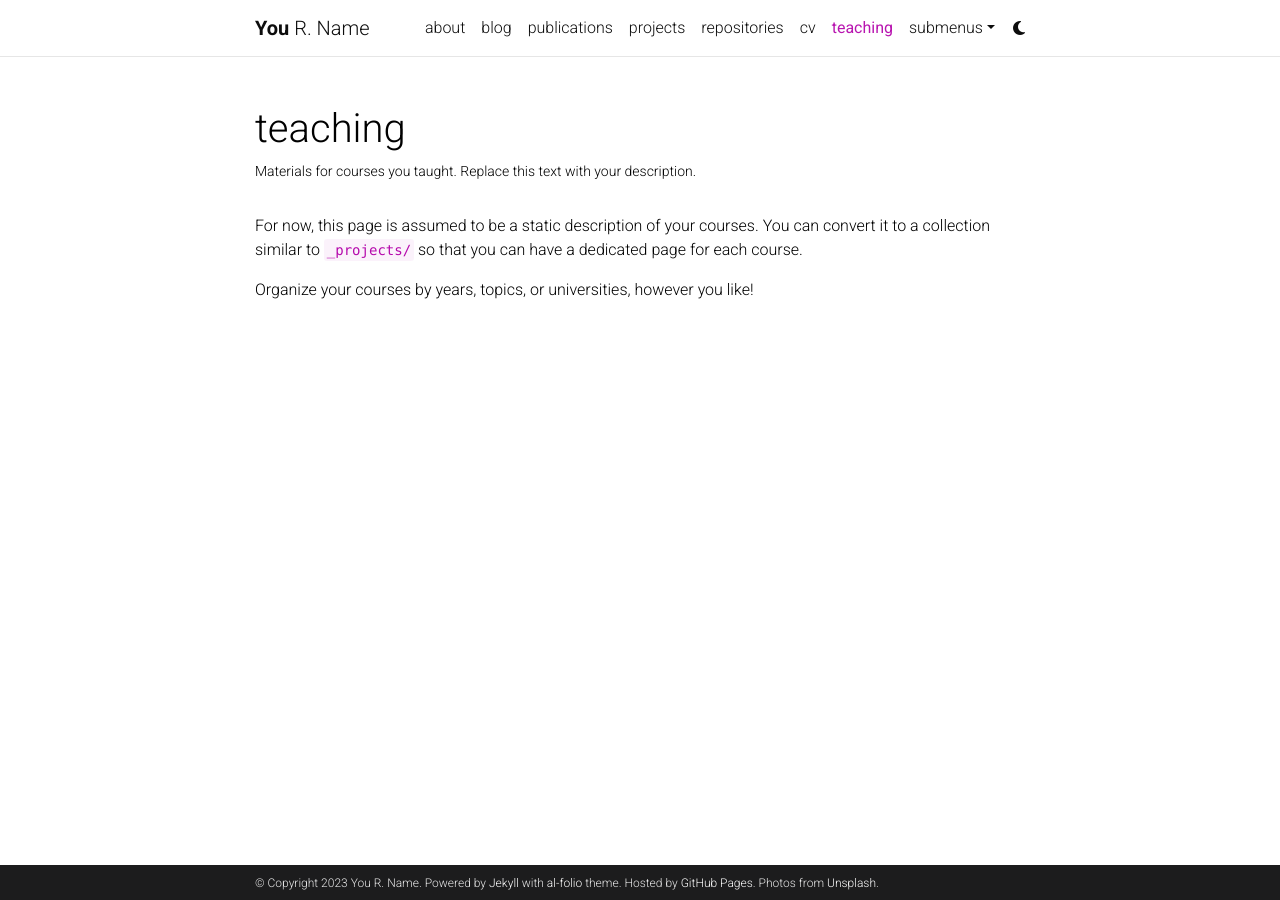
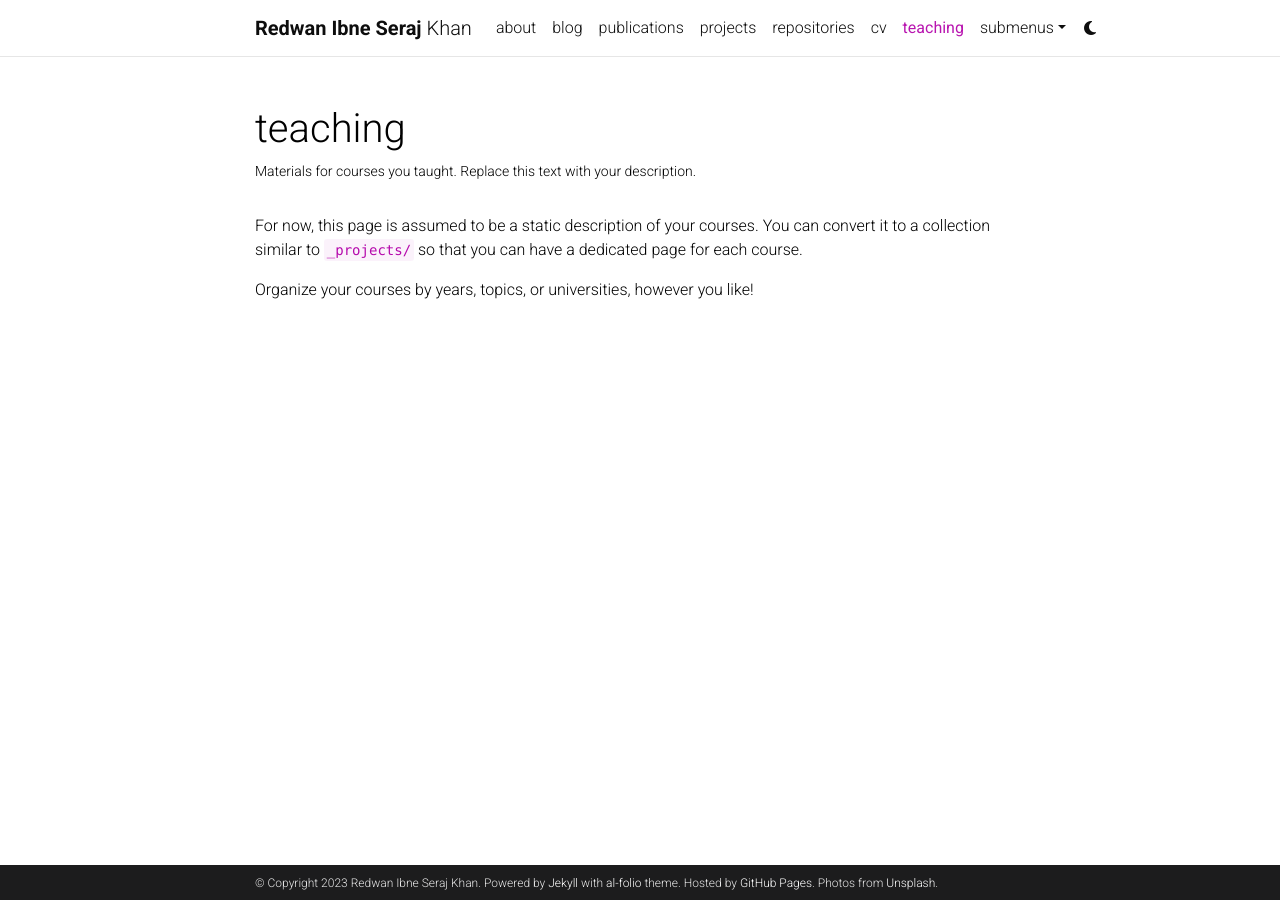
Before and after one commit to R-I-S-Khan/rkhan.github.io, a Jekyll site: the page built from _pages/teaching.md, in a window 1280 px wide. Built offline with Jekyll 4.4.1, drawn with Linux system fonts in a browser that asks for light colours; comment, search, counter and statistics services are not loaded; a style sheet for code colours, icons or effects is not loaded.

Commit message:
fit all the socials. removed rss. working.

```diff
--- a/_config.yml
+++ b/_config.yml
@@ -3,10 +3,10 @@
 # -----------------------------------------------------------------------------
 
 title: blank # the website title (if blank, full name will be used instead)
-first_name: You
-middle_name: R.
-last_name: Name
-email: you@example.com
+first_name: Redwan Ibne Seraj
+middle_name:
+last_name: Khan
+email: redwan@vt.edu
 description: > # the ">" symbol means to ignore newlines until "footer_text:"
   A simple, whitespace theme for academics. Based on [*folio](https://github.com/bogoli/-folio) design.
 footer_text: >
@@ -45,7 +45,7 @@
 # will use title and url fields
 # Take a look to https://github.com/jekyll/jekyll-feed for more customization
 
-rss_icon: true
+rss_icon: false
 
 # -----------------------------------------------------------------------------
 # Layout
@@ -71,13 +71,13 @@
 # Social integration
 # -----------------------------------------------------------------------------
 
-github_username: # your GitHub user name
+github_username: r-i-s-khan # your GitHub user name
 gitlab_username: # your GitLab user name
-twitter_username: # your Twitter handle
+twitter_username: RedwanKhan95 # your Twitter handle
 mastodon_username: # your mastodon instance+username in the format instance.tld/@username
-linkedin_username: # your LinkedIn user name
+linkedin_username: redwankhan # your LinkedIn user name
 telegram_username: # your Telegram user name
-scholar_userid: # your Google Scholar ID
+scholar_userid: HCNmk8UAAAAJ # your Google Scholar ID
 semanticscholar_id: # your Semantic Scholar ID
 whatsapp_number: # your WhatsApp number (full phone number in international format. Omit any zeroes, brackets, or dashes when adding the phone number in international format.)
 orcid_id: # your ORCID ID
```
